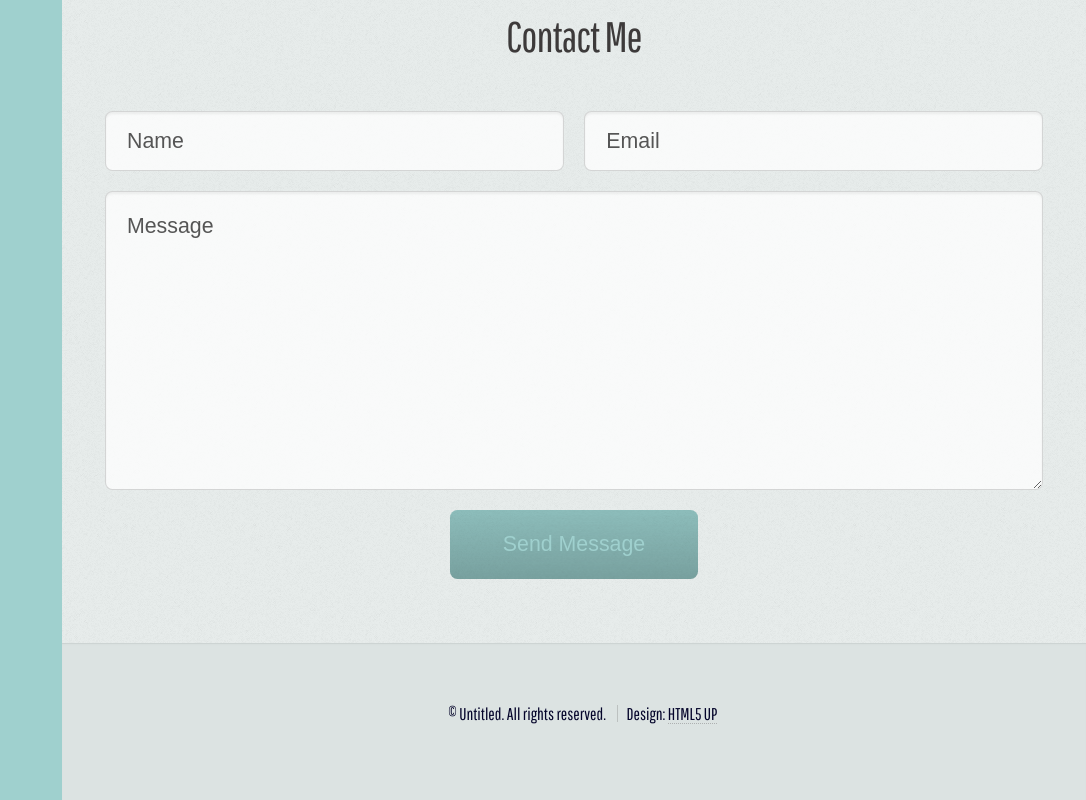
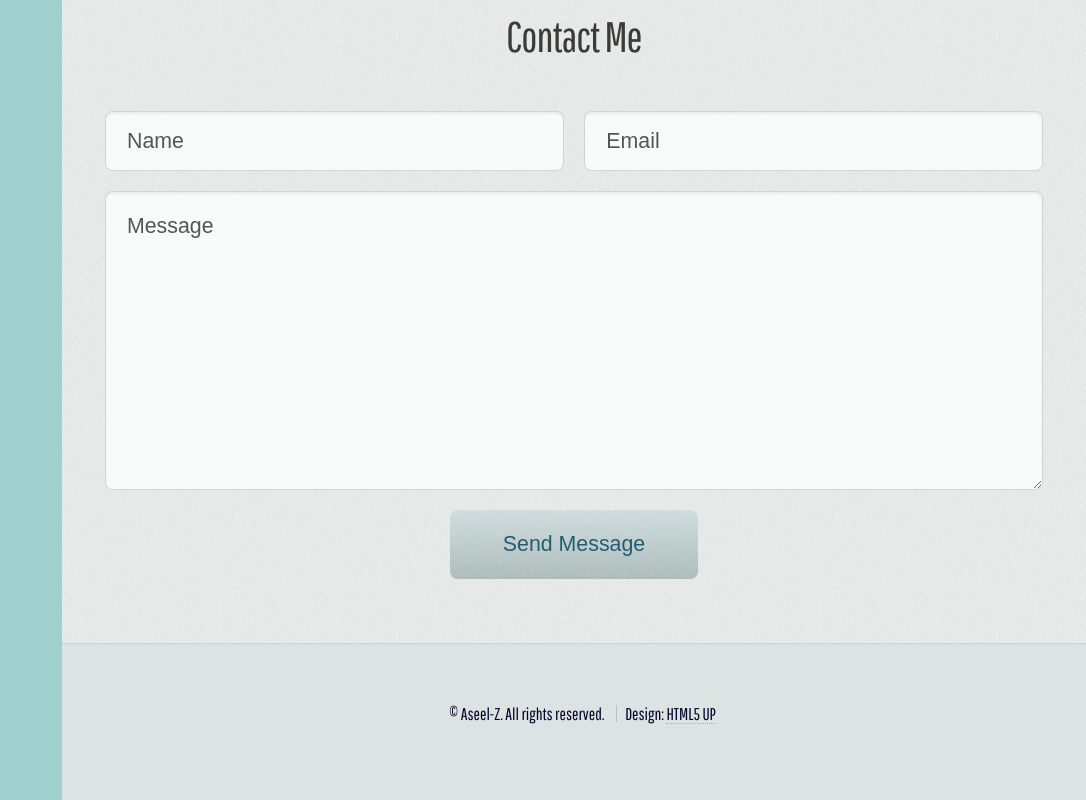
Before and after one commit to Aseel-Z/portfolio-AZ, a website: page public/index.html in a window 1280 px wide. Shown: the part 1912-2712 px from the top of the page, without its empty margins (194-1280 px from the left). Drawn offline with Linux system fonts and the light colour scheme.

Commit message:
Pre-Final-1

```diff
--- a/public/assets/css/modules.css
+++ b/public/assets/css/modules.css
@@ -103,7 +103,7 @@ a {
 }
 
 a:hover {
-  color: #e27689;
+  color: #75bde0;
   border-bottom-color: rgba(255, 255, 255, 0);
 }
 
@@ -1715,7 +1715,7 @@ form input[type="email"]:focus,
 form input[type="password"]:focus,
 form select:focus,
 form textarea:focus {
-  box-shadow: 0 0 2px 1px #8ebebc;
+  box-shadow: 0 0 2px 1px #d1e0e0;
   background: rgb(159, 208, 206);
 }
 
@@ -1784,10 +1784,10 @@ button,
   position: relative;
   display: inline-block;
   border-radius: 0.35em;
-  color: rgb(159, 208, 206) !important;
+  color: rgb(32, 95, 113)   !important;
   text-decoration: none;
   padding: 0.75em 2.5em 0.75em 2.5em;
-  background-color: #8ebebc;
+  background-color: #d1e0e0;
   border: 0;
   cursor: pointer;
   background-image: -moz-linear-gradient(
--- a/public/index.html
+++ b/public/index.html
@@ -6,7 +6,7 @@
 -->
 <html>
   <head>
-    <title>Prologue by HTML5 UP</title>
+    <title> Portfolio Aseel-Z </title>
     <meta charset="utf-8" />
     <meta
       name="viewport"
@@ -231,7 +231,7 @@
     <div id="footer">
       <!-- Copyright -->
       <ul class="copyright">
-        <li>&copy; Untitled. All rights reserved.</li>
+        <li>&copy; Aseel-Z. All rights reserved.</li>
         <li>Design: <a href="http://html5up.net">HTML5 UP</a></li>
       </ul>
     </div>
```
